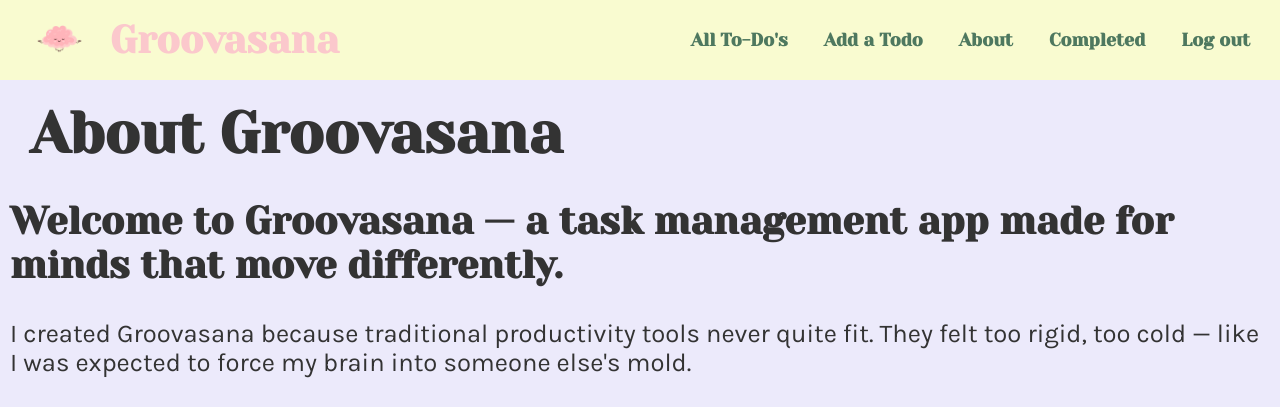
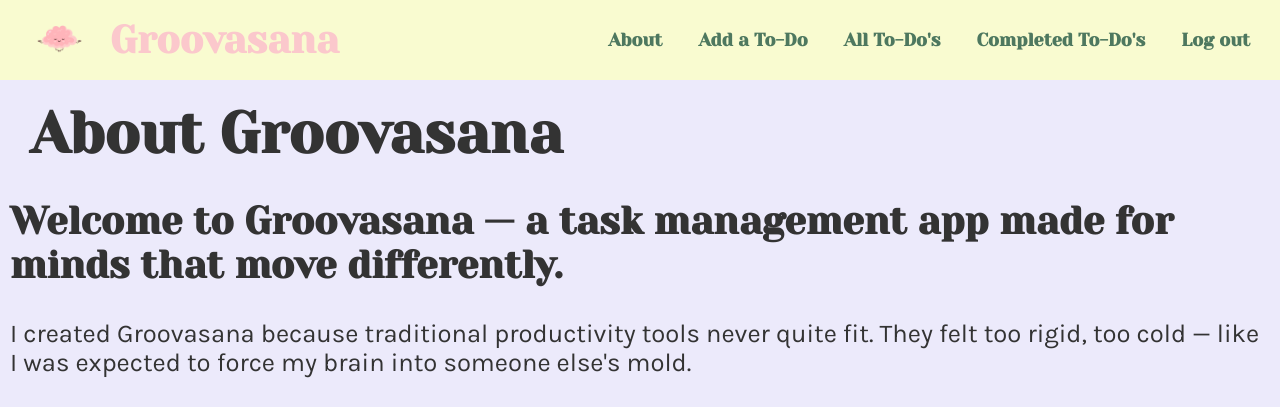
Before and after one commit to victoriatillero/groovasana, a Django app: page /about/ in a window 1280 px wide. Shown: the top 407 px of the page. Run offline with Django 5.2, Linux system fonts and the light colour scheme; the visitor is signed in with stand-in values (Sample User, id 1).

Commit message:
re-ordered nav bar

```diff
--- a/main_app/templates/base.html
+++ b/main_app/templates/base.html
@@ -21,10 +21,10 @@
     <nav>
       <ul>
         {% if user.is_authenticated %}
+        <li><a href="/about">About</a></li>
+        <li><a href="{% url 'todo-create' %}">Add a To-Do</a></li>
           <li> <a href="/todos"> All To-Do's </a></li>
-          <li><a href="{% url 'todo-create' %}">Add a Todo</a></li>
-          <li><a href="/about">About</a></li>
-          <li><a href="{% url 'completed-todos' %}">Completed</a></li>
+          <li><a href="{% url 'completed-todos' %}">Completed To-Do's</a></li>
           <li>
             <form id="logout-form" method="post" action="{% url 'logout' %}">
               {% csrf_token %}
```
